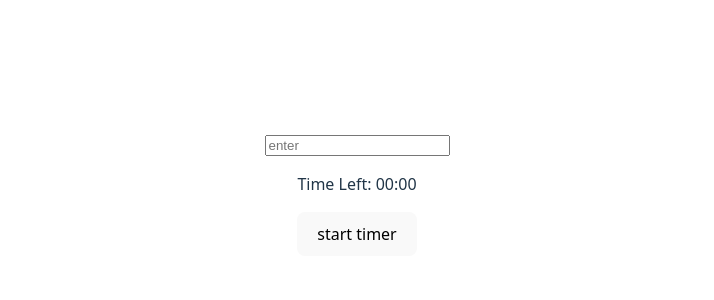
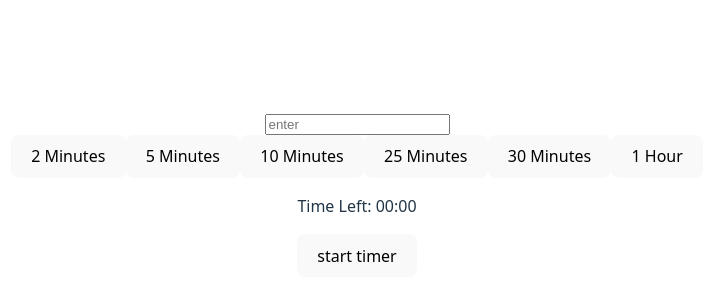
Before and after one commit to Ryanrod21/ReactPractice, a React (Vite) app: page / in a window 1280 px wide. Shown: the part 206-506 px from the top of the page, without its empty margins (283-997 px from the left). Built offline with nearby package versions, Linux system fonts and the light colour scheme.

Commit message:
added buttons

```diff
--- a/src/component/Alarm.jsx
+++ b/src/component/Alarm.jsx
@@ -46,6 +46,74 @@ function Alarm() {
         />
       )}
 
+      <div>
+        {!isRunning && (
+          <button
+            onClick={() => {
+              setMinutes(2);
+              setIsRunning(true);
+            }}
+          >
+            2 Minutes
+          </button>
+        )}
+
+        {!isRunning && (
+          <button
+            onClick={() => {
+              setMinutes(5);
+              setIsRunning(true);
+            }}
+          >
+            5 Minutes
+          </button>
+        )}
+
+        {!isRunning && (
+          <button
+            onClick={() => {
+              setMinutes(10);
+              setIsRunning(true);
+            }}
+          >
+            10 Minutes
+          </button>
+        )}
+
+        {!isRunning && (
+          <button
+            onClick={() => {
+              setMinutes(25);
+              setIsRunning(true);
+            }}
+          >
+            25 Minutes
+          </button>
+        )}
+
+        {!isRunning && (
+          <button
+            onClick={() => {
+              setMinutes(30);
+              setIsRunning(true);
+            }}
+          >
+            30 Minutes
+          </button>
+        )}
+
+        {!isRunning && (
+          <button
+            onClick={() => {
+              setMinutes(60);
+              setIsRunning(true);
+            }}
+          >
+            1 Hour
+          </button>
+        )}
+      </div>
+
       <p>
         Time Left: {minutes.toString().padStart(2, '0')}:
         {seconds.toString().padStart(2, '0')}
```
